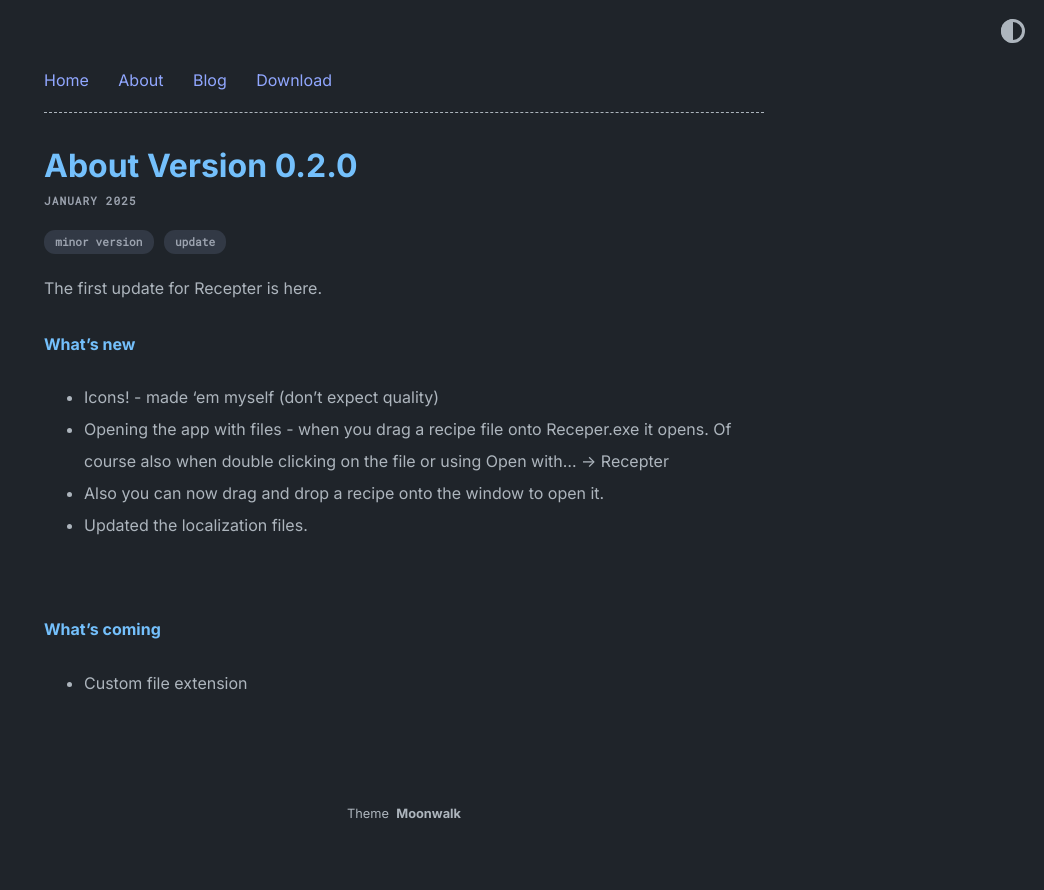
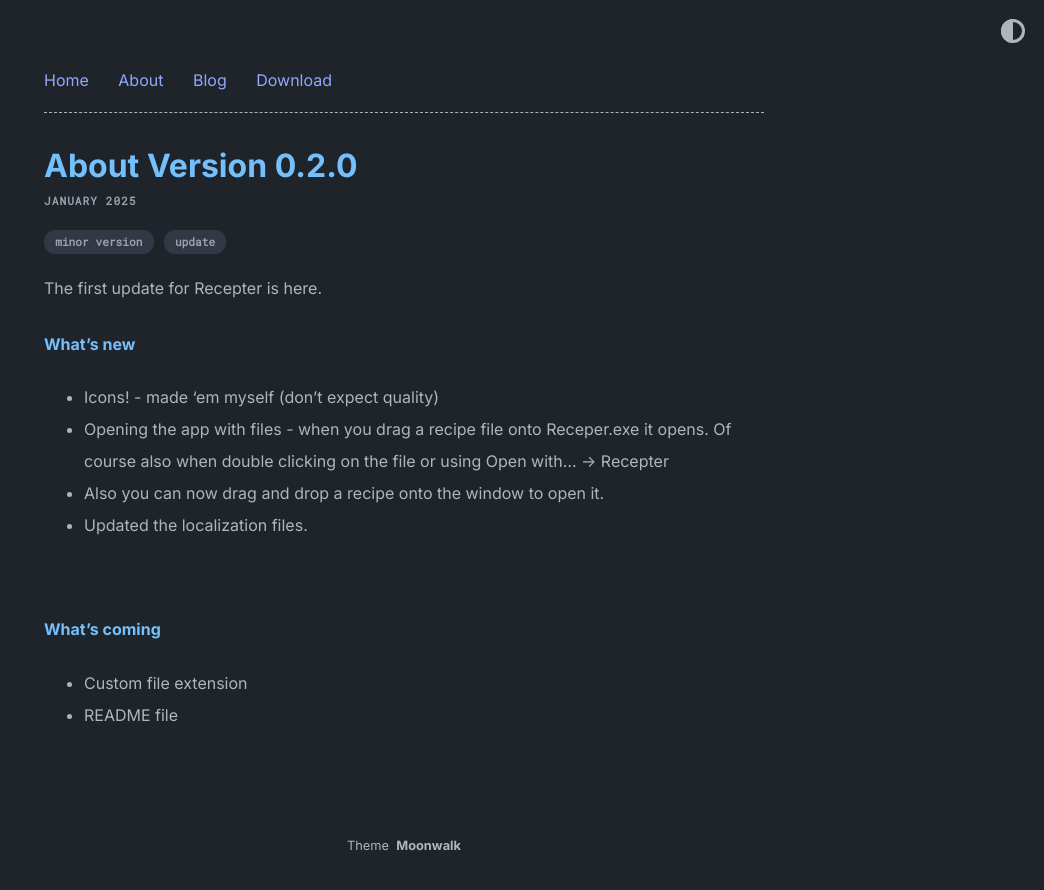
Before and after one commit to Vjaby/Recepter, a Jekyll site: the page built from _posts/2025-01-01-about-version-0.2.0.md, in a window 1280 px wide. Shown: the top 890 px of the page, without its empty margins (236-1280 px from the left). Built offline with Jekyll 4.4.1, drawn with Linux system fonts in a browser that asks for light colours.

Commit message:
add "README file" to "What's coming"

```diff
--- a/_posts/2025-01-01-about-version-0.2.0.md
+++ b/_posts/2025-01-01-about-version-0.2.0.md
@@ -14,3 +14,4 @@ The first update for Recepter is here.
 
 #### What's coming
 - Custom file extension
+- README file
```
